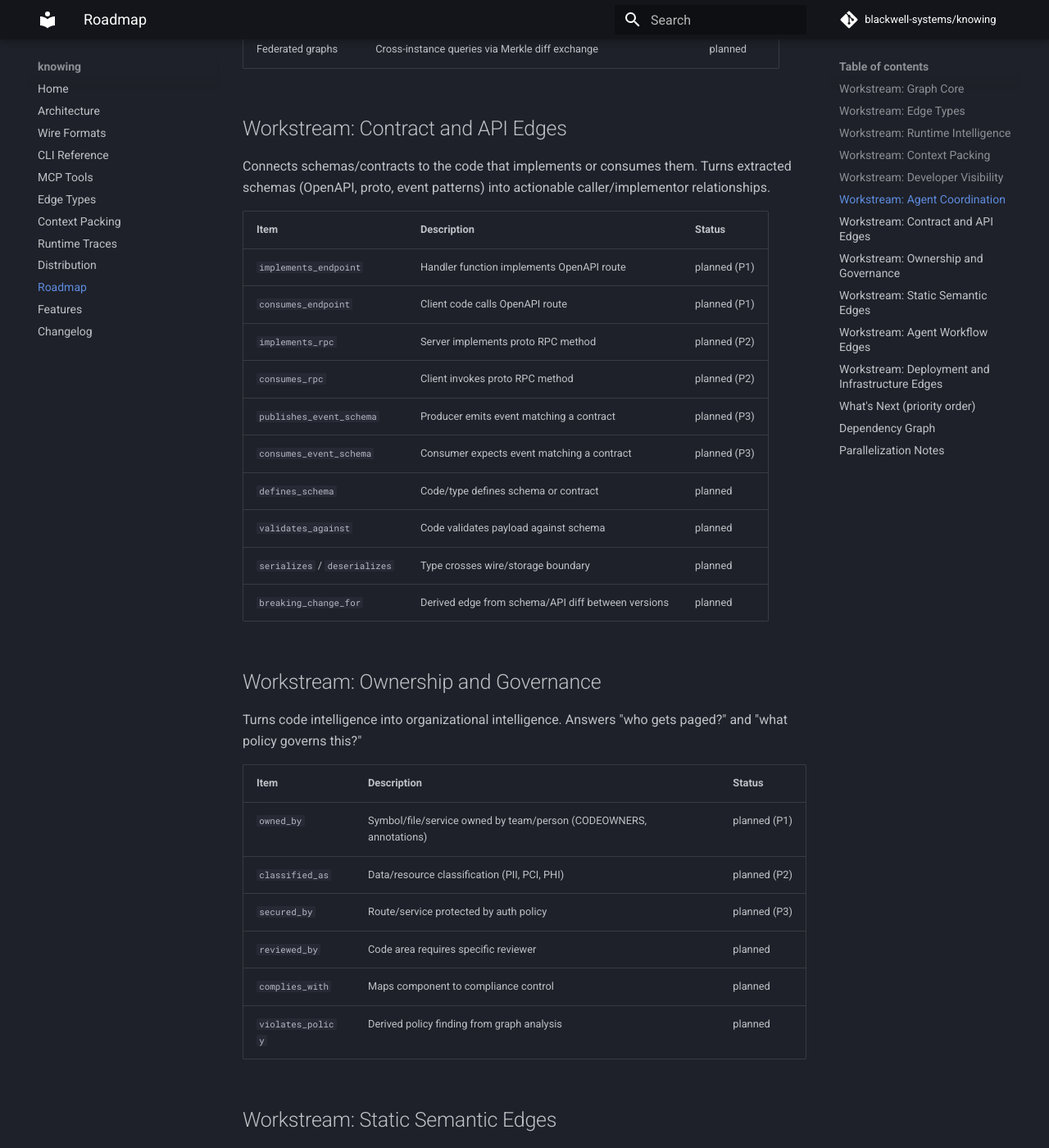
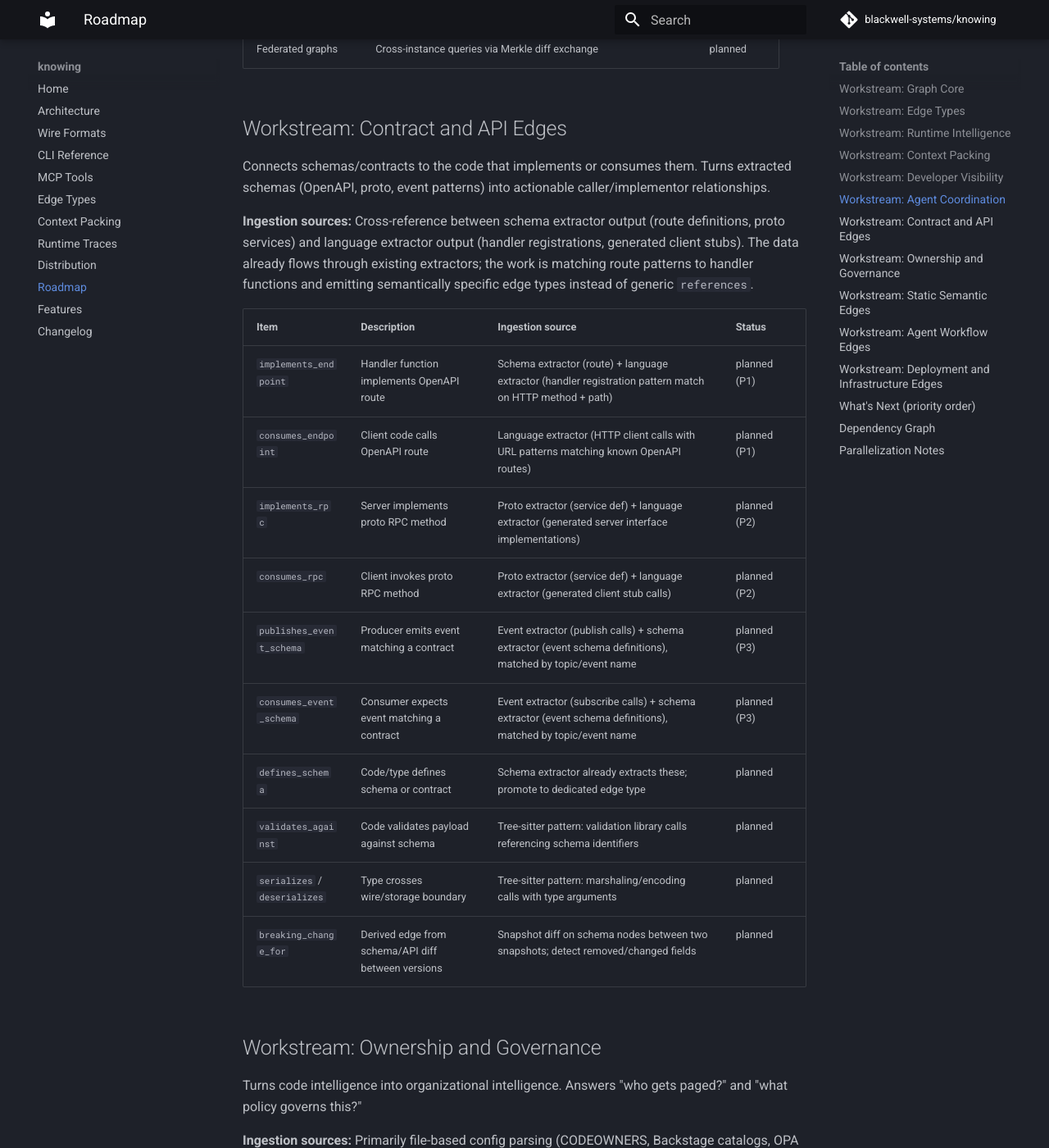
Before and after one commit to blackwell-systems/knowing, an MkDocs documentation site: the page built from docs/roadmap.md, in a window 1280 px wide and 1400 px high, scrolled down 4691 px. Shown: the whole window at 82% size. Built offline with MkDocs 1.6.1 and Material for MkDocs 9.7.7, drawn with Linux system fonts in a browser that asks for light colours; comment, search, counter and statistics services are not loaded; some of the changed text lies outside the part shown.

Commit message:
docs: add ingestion source annotations to all planned edge workstreams
Each planned edge type now documents where the data comes from:
existing extractors (reclassification), file parsing (CODEOWNERS,
catalogs), API integration (GitHub), heuristics (PII detection),
or hook observation (agent behavior). Key insight: most data already
flows through existing extractors as generic edge types.

```diff
--- a/docs/roadmap.md
+++ b/docs/roadmap.md
@@ -102,71 +102,81 @@ Core pipeline complete. v2 refinements identified.
 
 Connects schemas/contracts to the code that implements or consumes them. Turns extracted schemas (OpenAPI, proto, event patterns) into actionable caller/implementor relationships.
 
-| Item | Description | Status |
-|------|-------------|--------|
-| `implements_endpoint` | Handler function implements OpenAPI route | planned (P1) |
-| `consumes_endpoint` | Client code calls OpenAPI route | planned (P1) |
-| `implements_rpc` | Server implements proto RPC method | planned (P2) |
-| `consumes_rpc` | Client invokes proto RPC method | planned (P2) |
-| `publishes_event_schema` | Producer emits event matching a contract | planned (P3) |
-| `consumes_event_schema` | Consumer expects event matching a contract | planned (P3) |
-| `defines_schema` | Code/type defines schema or contract | planned |
-| `validates_against` | Code validates payload against schema | planned |
-| `serializes` / `deserializes` | Type crosses wire/storage boundary | planned |
-| `breaking_change_for` | Derived edge from schema/API diff between versions | planned |
+**Ingestion sources:** Cross-reference between schema extractor output (route definitions, proto services) and language extractor output (handler registrations, generated client stubs). The data already flows through existing extractors; the work is matching route patterns to handler functions and emitting semantically specific edge types instead of generic `references`.
+
+| Item | Description | Ingestion source | Status |
+|------|-------------|-----------------|--------|
+| `implements_endpoint` | Handler function implements OpenAPI route | Schema extractor (route) + language extractor (handler registration pattern match on HTTP method + path) | planned (P1) |
+| `consumes_endpoint` | Client code calls OpenAPI route | Language extractor (HTTP client calls with URL patterns matching known OpenAPI routes) | planned (P1) |
+| `implements_rpc` | Server implements proto RPC method | Proto extractor (service def) + language extractor (generated server interface implementations) | planned (P2) |
+| `consumes_rpc` | Client invokes proto RPC method | Proto extractor (service def) + language extractor (generated client stub calls) | planned (P2) |
+| `publishes_event_schema` | Producer emits event matching a contract | Event extractor (publish calls) + schema extractor (event schema definitions), matched by topic/event name | planned (P3) |
+| `consumes_event_schema` | Consumer expects event matching a contract | Event extractor (subscribe calls) + schema extractor (event schema definitions), matched by topic/event name | planned (P3) |
+| `defines_schema` | Code/type defines schema or contract | Schema extractor already extracts these; promote to dedicated edge type | planned |
+| `validates_against` | Code validates payload against schema | Tree-sitter pattern: validation library calls referencing schema identifiers | planned |
+| `serializes` / `deserializes` | Type crosses wire/storage boundary | Tree-sitter pattern: marshaling/encoding calls with type arguments | planned |
+| `breaking_change_for` | Derived edge from schema/API diff between versions | Snapshot diff on schema nodes between two snapshots; detect removed/changed fields | planned |
 
 ## Workstream: Ownership and Governance
 
 Turns code intelligence into organizational intelligence. Answers "who gets paged?" and "what policy governs this?"
 
-| Item | Description | Status |
-|------|-------------|--------|
-| `owned_by` | Symbol/file/service owned by team/person (CODEOWNERS, annotations) | planned (P1) |
-| `classified_as` | Data/resource classification (PII, PCI, PHI) | planned (P2) |
-| `secured_by` | Route/service protected by auth policy | planned (P3) |
-| `reviewed_by` | Code area requires specific reviewer | planned |
-| `complies_with` | Maps component to compliance control | planned |
-| `violates_policy` | Derived policy finding from graph analysis | planned |
+**Ingestion sources:** Primarily file-based config parsing (CODEOWNERS, Backstage catalogs, OPA policies). `classified_as` is the exception: requires heuristics or manual annotation.
+
+| Item | Description | Ingestion source | Status |
+|------|-------------|-----------------|--------|
+| `owned_by` | Symbol/file/service owned by team/person | CODEOWNERS file parsing (glob patterns to team), Backstage `catalog-info.yaml`, OpsLevel service catalog YAML | planned (P1) |
+| `classified_as` | Data/resource classification (PII, PCI, PHI) | Heuristics on field/variable names (`ssn`, `credit_card`, `password`), OpenAPI `x-pii` extensions, manual annotation files, or policy-as-code labels | planned (P2) |
+| `secured_by` | Route/service protected by auth policy | Tree-sitter patterns: auth middleware/decorator detection (`@RequiresAuth`, `authMiddleware()`), OPA/Rego policy files, IAM policy documents | planned (P3) |
+| `reviewed_by` | Code area requires specific reviewer | CODEOWNERS (same source as `owned_by`), GitHub branch protection rules API | planned |
+| `complies_with` | Maps component to compliance control | Manual annotation files or compliance-as-code frameworks (compliance YAML/JSON mapping controls to paths) | planned |
+| `violates_policy` | Derived policy finding from graph analysis | Derived: query graph for symbols with `classified_as: PII` that lack `secured_by` edges | planned |
 
 ## Workstream: Static Semantic Edges
 
 Deeper type-system relationships beyond calls/imports/implements.
 
-| Item | Description | Status |
-|------|-------------|--------|
-| `extends` / `inherits` | Class/type inheritance (Java, C#, Python, TS) | planned (P1) |
-| `overrides` | Method overrides parent/interface method | planned (P1) |
-| `decorates` / `annotates` | Decorators, annotations, attributes | planned (P2) |
-| `throws` / `raises` | Error/exception relationships | planned (P3) |
-| `catches` / `handles_error` | Recovery paths | planned (P3) |
-| `generates` | Codegen source produces generated file/symbol | planned |
+**Ingestion sources:** All from existing tree-sitter extractors with additional query patterns. Go/ast extractor already produces `implements`; extending to inheritance/override for OOP languages uses the same tree-sitter infrastructure.
+
+| Item | Description | Ingestion source | Status |
+|------|-------------|-----------------|--------|
+| `extends` / `inherits` | Class/type inheritance (Java, C#, Python, TS) | Tree-sitter: `class Foo extends Bar`, `class Foo(Bar)`, `: BaseClass` | planned (P1) |
+| `overrides` | Method overrides parent/interface method | Tree-sitter: method with same name as parent class method + `@Override`/`override` keyword | planned (P1) |
+| `decorates` / `annotates` | Decorators, annotations, attributes | Tree-sitter: `@decorator`, `@Annotation`, `[Attribute]` patterns | planned (P2) |
+| `throws` / `raises` | Error/exception relationships | Tree-sitter: `throw new X`, `raise X`, Go `return fmt.Errorf` patterns | planned (P3) |
+| `catches` / `handles_error` | Recovery paths | Tree-sitter: `catch(X)`, `except X`, `if err != nil` with type assertion | planned (P3) |
+| `generates` | Codegen source produces generated file/symbol | File header comments (`// Code generated by`), build tool config (protoc, sqlc, ent) | planned |
 
 ## Workstream: Agent Workflow Edges
 
 The graph improves itself from agent behavior. Promotes existing feedback data into first-class graph edges.
 
-| Item | Description | Status |
-|------|-------------|--------|
-| `suggested_for_task` | Symbol was included in agent context for a task | planned (P1) |
-| `used_by_agent` | Agent actually used/read/edited symbol | planned (P1) |
-| `validated_by_test` | Test verified symbol/change | planned (P2) |
-| `failed_in_ci` | Symbol/file associated with failing check | planned (P2) |
-| `changed_by_pr` | PR modifies symbol | planned (P3) |
-| `reviewed_in_pr` | PR review comment targets symbol | planned (P3) |
+**Ingestion sources:** Mostly already captured. Feedback table has `suggested_for_task` data. Claude Code hooks observe edits. GitHub API provides CI/PR events. The work is promoting these observations into graph edges with provenance.
+
+| Item | Description | Ingestion source | Status |
+|------|-------------|-----------------|--------|
+| `suggested_for_task` | Symbol was included in agent context for a task | Already captured in feedback table (`RecordFeedback`); promote to edges | planned (P1) |
+| `used_by_agent` | Agent actually used/read/edited symbol | Claude Code PostToolUse hook (file edit events); match edited ranges to graph nodes | planned (P1) |
+| `validated_by_test` | Test verified symbol/change | Existing `calls` edges from test functions to symbols; reclassify with test metadata | planned (P2) |
+| `failed_in_ci` | Symbol/file associated with failing check | GitHub Actions API (check run failures), map failing test to symbols via `test_scope` logic | planned (P2) |
+| `changed_by_pr` | PR modifies symbol | GitHub PR API (changed files) + `NodesByFilePath` to resolve symbols | planned (P3) |
+| `reviewed_in_pr` | PR review comment targets symbol | GitHub PR review comments API (file + line) + node position matching | planned (P3) |
 
 ## Workstream: Deployment and Infrastructure Edges
 
 Links code to its operational environment.
 
-| Item | Description | Status |
-|------|-------------|--------|
-| `runs_on` | Service runs on deployment/node/runtime | planned (P1) |
-| `deployed_by` | Workflow/pipeline deploys service | planned (P1) |
-| `configured_by` | Config/secret/env var configures service | planned (P2) |
-| `exposes_port` | Service/container exposes port | planned (P3) |
-| `mounts` | Workload mounts volume/secret/configmap | planned |
-| `assumes_role` | Workload uses IAM role/service account | planned |
-| `allowed_by` / `blocked_by` | Network/security/IAM policy permits or denies access | planned |
+**Ingestion sources:** Mostly from existing cloud/k8s extractors that already parse these files. The work is emitting semantically specific edges instead of generic `depends_on`. Some require cross-referencing (service name in deployment YAML matches service name in code).
+
+| Item | Description | Ingestion source | Status |
+|------|-------------|-----------------|--------|
+| `runs_on` | Service runs on deployment/node/runtime | K8s extractor (Deployment -> container image), Docker Compose (service -> image), Serverless (function -> runtime) | planned (P1) |
+| `deployed_by` | Workflow/pipeline deploys service | GitHub Actions extractor (deploy steps referencing service/image names) | planned (P1) |
+| `configured_by` | Config/secret/env var configures service | K8s extractor (ConfigMap/Secret mounts, envFrom), Docker Compose (environment), Terraform (variable references) | planned (P2) |
+| `exposes_port` | Service/container exposes port | K8s extractor (Service ports), Docker Compose (ports), already partially extracted | planned (P3) |
+| `mounts` | Workload mounts volume/secret/configmap | K8s extractor (volumeMounts), Docker Compose (volumes) | planned |
+| `assumes_role` | Workload uses IAM role/service account | K8s extractor (serviceAccountName), CloudFormation (Role/Policy), Terraform (aws_iam_role) | planned |
+| `allowed_by` / `blocked_by` | Network/security/IAM policy permits or denies access | K8s NetworkPolicy, CloudFormation SecurityGroup, Terraform aws_security_group_rule, OPA policies | planned |
 
 ## What's Next (priority order)
 
```
